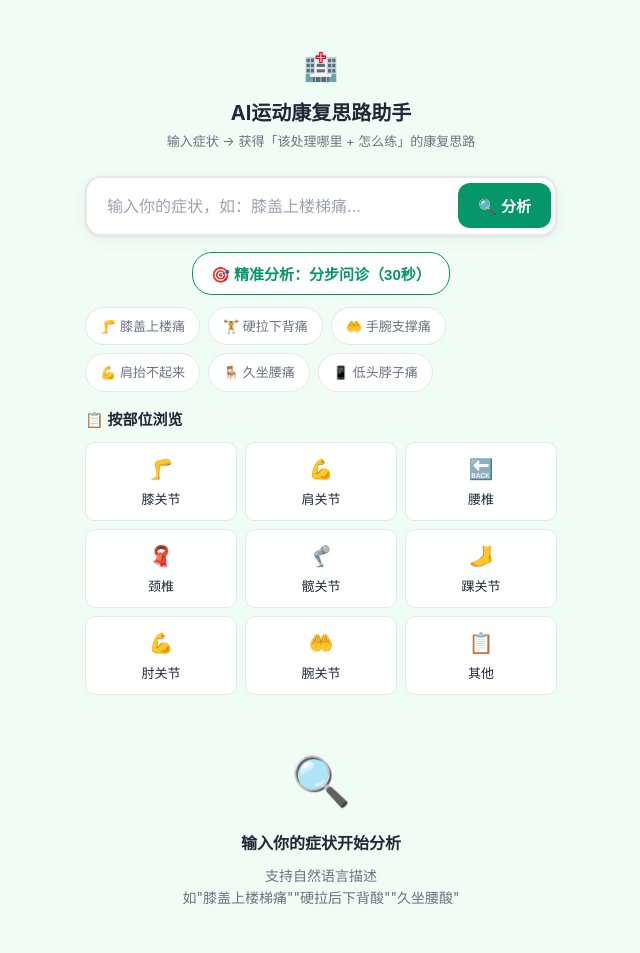
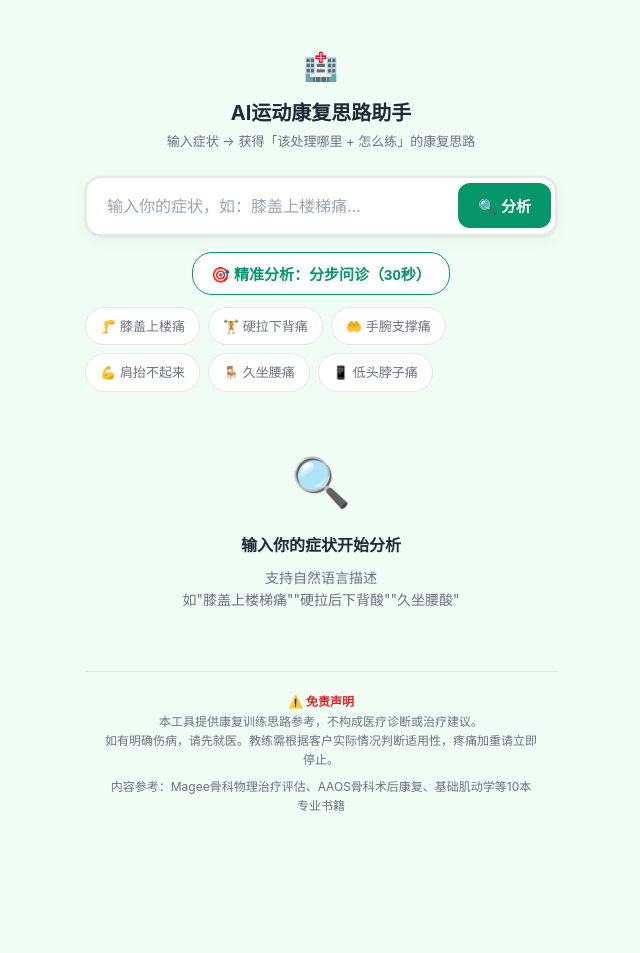
Before and after one commit to wolinwolin111/ai-rehab-guide, a website: page index.html in a window 1280 px wide. Shown: the top 953 px of the page, without its empty margins (319-959 px from the left). After the commit the page ends 859 px from the top, so only its background shows below. Drawn offline with Linux system fonts and the light colour scheme.

Commit message:
refactor: 删除按部位浏览，统一使用精准分析
- index.html: 移除 joint-nav 部位浏览区域
- app.js: 移除 initJointNav 函数，简化初始化流程
- 页面更聚焦：仅保留搜索框+精准分析分步问诊

```diff
--- a/index.html
+++ b/index.html
@@ -116,11 +116,7 @@
     <span class="quick-tag" onclick="quickSearch('低头脖子痛')">📱 低头脖子痛</span>
   </div>
 
-  <!-- Joint navigation -->
-  <section class="joint-nav">
-    <h3>📋 按部位浏览</h3>
-    <div class="joint-grid" id="jointGrid"></div>
-  </section>
+
 
   <!-- Loading -->
   <div class="loading" id="loading">
--- a/js/app.js
+++ b/js/app.js
@@ -21,27 +21,10 @@ const SUB_REGIONS = {
 
 // 初始化
 document.addEventListener('DOMContentLoaded', () => {
-  initJointNav();
   initSearchInput();
 });
 
 // ========== 搜索相关 ==========
-function initJointNav() {
-  const joints = getSymptomsByJoint();
-  const grid = document.getElementById('jointGrid');
-  const emojis = { '膝关节':'🦵', '肩关节':'💪', '腰椎':'🔙', '颈椎':'🧣', '髋关节':'🦿', '踝关节':'🦶', '肘关节':'💪', '腕关节':'🤲', '其他':'📋' };
-  grid.innerHTML = '';
-  for (const [joint, symptoms] of Object.entries(joints)) {
-    const div = document.createElement('div');
-    div.className = 'joint-item';
-    div.innerHTML = `<span class="emoji">${emojis[joint]||'📋'}</span>${joint}`;
-    div.onclick = () => {
-      document.getElementById('searchInput').value = symptoms[0];
-      doSearch();
-    };
-    grid.appendChild(div);
-  }
-}
 
 function initSearchInput() {
   const input = document.getElementById('searchInput');
```
